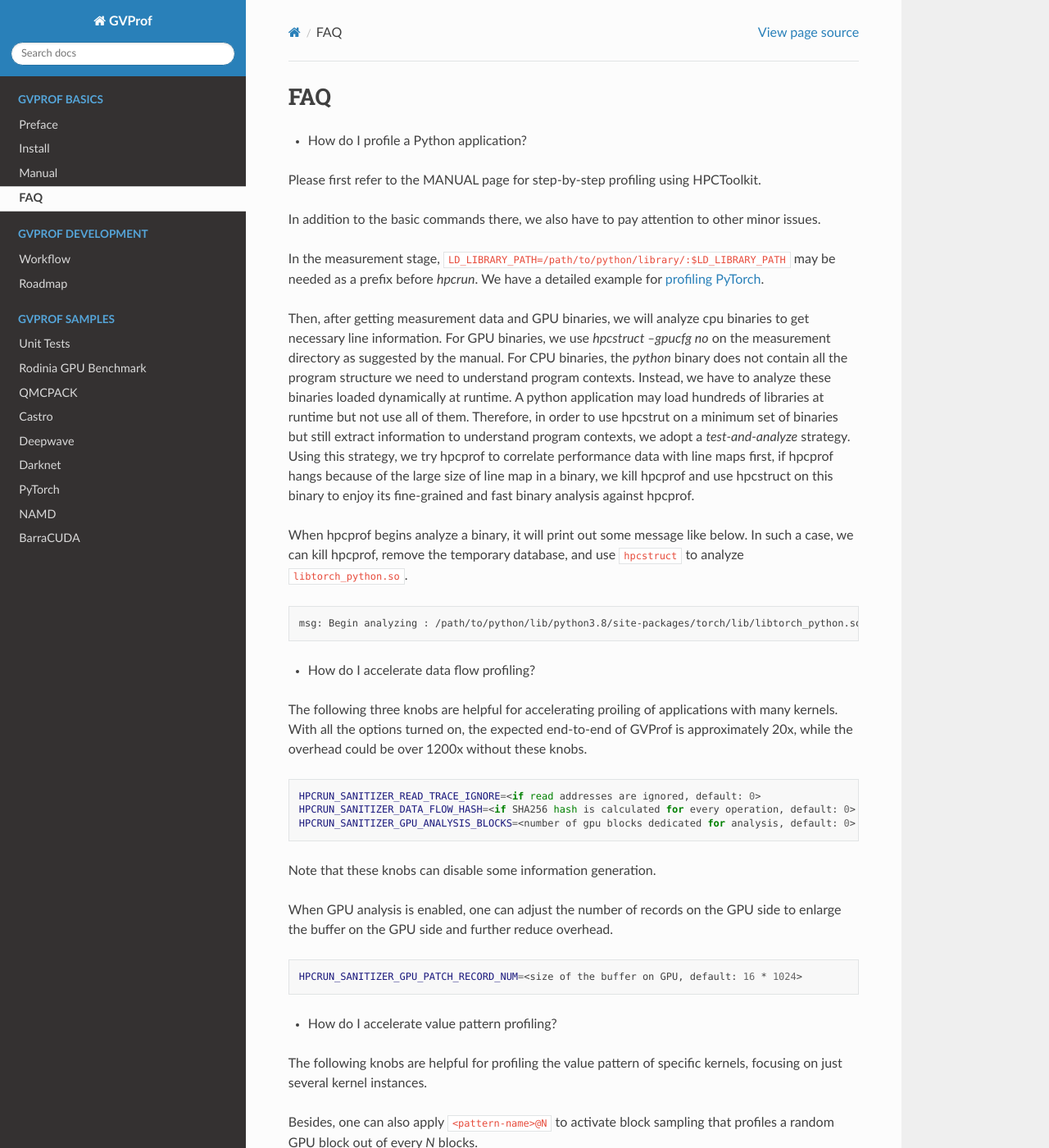
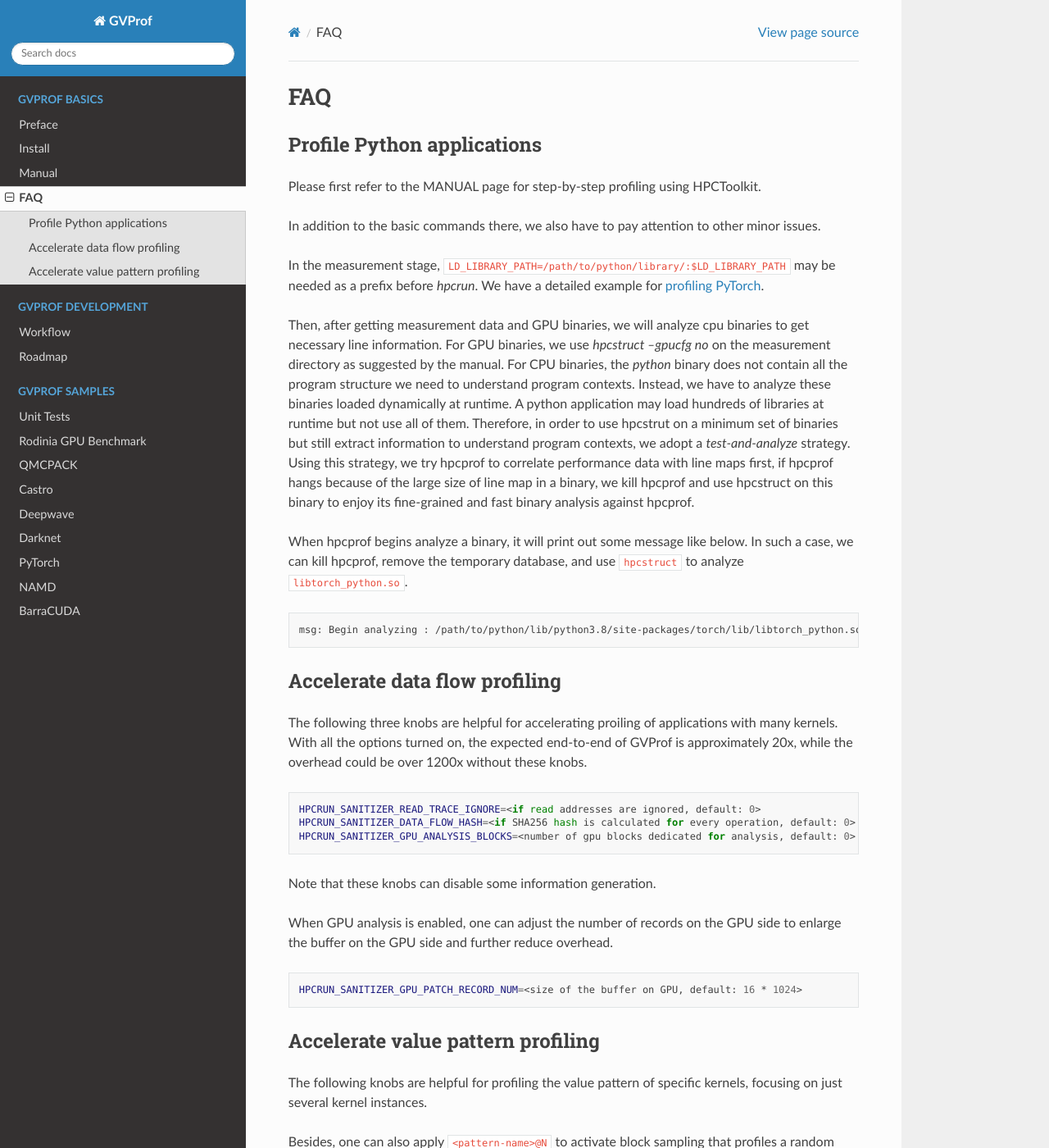
Before and after one commit to GVProf/GVProf, a Sphinx documentation site: the page built from docs/faq.md, in a window 1280 px wide and 1400 px high. Shown: the whole window at 82% size. Built offline with Sphinx 7.4.7 and the Read the Docs theme 2.0.0, drawn with Linux system fonts in a browser that asks for light colours; pages that are not in the unit, such as notebooks, are missing from menus.

Commit message:
Update docs

````diff
--- a/docs/faq.md
+++ b/docs/faq.md
@@ -1,6 +1,6 @@
 # FAQ
 
-- How do I profile a Python application?
+## Profile Python applications
 
 Please first refer to the MANUAL page for step-by-step profiling using HPCToolkit.
 
@@ -22,7 +22,7 @@ When hpcprof begins analyze a binary, it will print out some message like below.
 msg: Begin analyzing : /path/to/python/lib/python3.8/site-packages/torch/lib/libtorch_python.so
 ```
 
-- How do I accelerate data flow profiling?
+## Accelerate data flow profiling
 
 The following three knobs are helpful for accelerating proiling of applications with many kernels. With all the options turned on, the expected end-to-end of GVProf is approximately 20x, while the overhead could be over 1200x without these knobs.
 
@@ -40,7 +40,7 @@ When GPU analysis is enabled, one can adjust the number of records on the GPU si
 HPCRUN_SANITIZER_GPU_PATCH_RECORD_NUM=<size of the buffer on GPU, default: 16 * 1024>
 ```
 
-- How do I accelerate value pattern profiling?
+## Accelerate value pattern profiling
 
 The following knobs are helpful for profiling the value pattern of specific kernels, focusing on just several kernel instances.
 
````
Also changed, not shown: docs/manual.md (+4 -1 lines).
